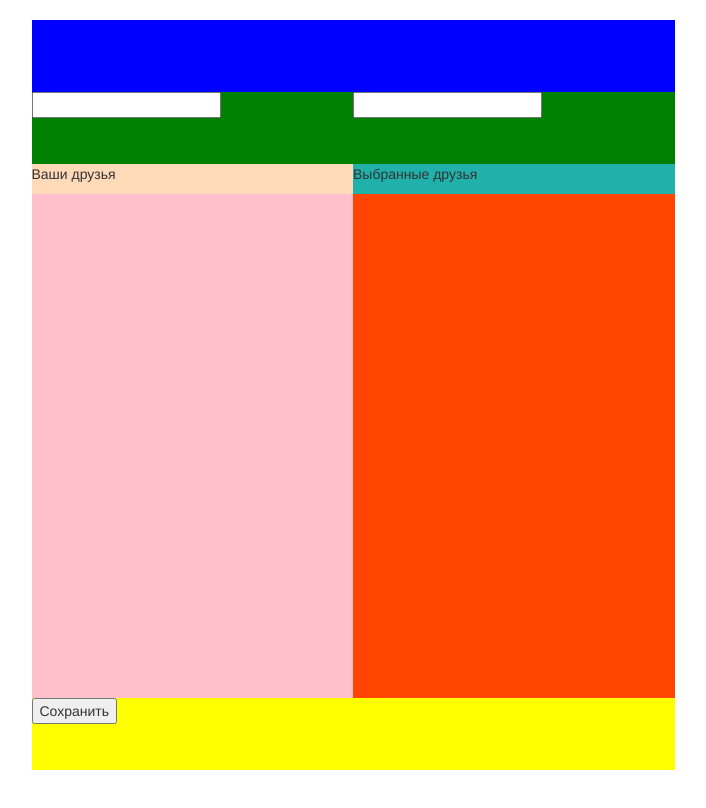
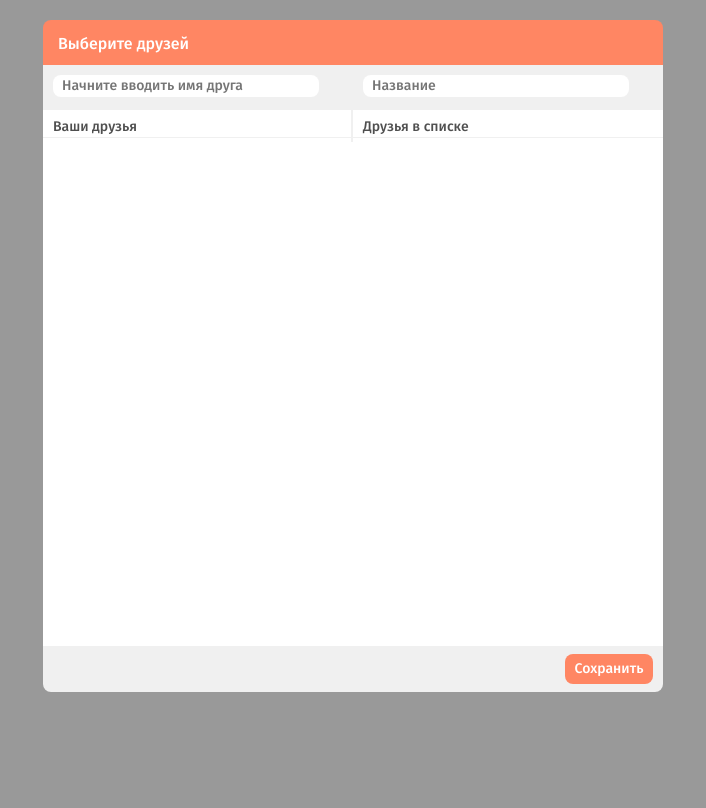
Before and after one commit to serking77/homeworks, a plain HTML site: page hm9/01/index.html in a window 1280 px wide. Shown: the whole page, without its empty margins (287-993 px from the left). Drawn offline with nearby package versions, Linux system fonts and the light colour scheme.

Commit message:
Оформлена страница

```diff
--- a/hm9/01/index.html
+++ b/hm9/01/index.html
@@ -6,22 +6,23 @@
     <title>Document</title>
     <link rel="stylesheet" href="https://maxcdn.bootstrapcdn.com/bootstrap/3.3.7/css/bootstrap.min.css" integrity="sha384-BVYiiSIFeK1dGmJRAkycuHAHRg32OmUcww7on3RYdg4Va+PmSTsz/K68vbdEjh4u" crossorigin="anonymous">
     <link rel="stylesheet" href="main.css">
+    <link href='https://fonts.googleapis.com/css?family=Fira+Sans:500&subset=latin,cyrillic' rel='stylesheet' type='text/css'>
     <script src="http://vk.com/js/api/openapi.js" type="text/javascript"></script>
     <script src="https://cdnjs.cloudflare.com/ajax/libs/handlebars.js/4.0.5/handlebars.min.js"></script>
 </head>
 
 <body>
     <div class="contfrends">
-        <div id="header"></div>
+        <div id="header"><h3>Выберите друзей</h3></div>
         <div id="poisk">
-            <div id="poisk1"><input id="input1" type="text" size="20"></div>
-            <div id="poisk2"><input id="input2" type="text" size="20"></div>
+            <div id="poisk1"><input id="input1" type="text" size="30" placeholder="  Начните вводить имя друга"></div>
+            <div id="poisk2"><input id="input2" type="text" size="30" placeholder="  Название"></div>
         </div>
         <div id="titlefrends">
-            <p style="background-color: #FFDAB9; ">Ваши друзья</p>
+            <p>Ваши друзья</p>
         </div>
         <div id="titlemyfrends">
-            <p style="background-color: ##20B2AA; ">Выбранные друзья</p>
+            <p>Друзья в списке</p>
         </div>
         <div style="clear: both;"></div>
         <div id="main">
--- a/hm9/01/main.css
+++ b/hm9/01/main.css
@@ -2,35 +2,60 @@ html,
 body {
     height: 100%;
     width: 100%;
+    font-family: 'Fira Sans', sans-serif;
+    background-color: #999999;
+}
+
+::-webkit-scrollbar {
+    width: 8px;
+    /* 1 - вертикальный скроллбар */
+}
+
+::-webkit-scrollbar-track-piece {
+    background: #fff;
+    /* 4 – видимая часть трека */
+}
+
+::-webkit-scrollbar-thumb {
+    background: #F0F0F0;
+    border-radius: 2px;
+    height: 50px;
 }
 
 .contfrends {
     height: 90%;
-    background-color: red;
-    width: 643px;
+    width: 620px;
     margin: 20px auto;
+    border-radius: 8px 2;
 }
 
 #header {
-    height: 10%;
-    background-color: blue;
+    height: 45px;
+    background-color: #FF8663;
+    border-radius: 8px 8px 0 0;
+}
+
+h3 {
+    font-size: 16px;
+    font-weight: normal;
+    color: #fff;
+    margin: 0 0;
+    padding: 15px;
 }
 
 #poisk {
-    height: 10%;
-    background-color: green;
+    height: 45px;
+    background-color: #F0F0F0;
 }
 
 #poisk1 {
-float: left;
-    background-color: green;
+    float: left;
     width: 50%;
 }
 
 #poisk2 {
     float: right;
     width: 50%;
-    background-color: green;
 }
 
 #main {
@@ -39,33 +64,44 @@ float: left;
 }
 
 #footer {
-    height: 10%;
-    background-color: yellow;
+    height: 46px;
+    background-color: #F0F0F0;
+    border-radius: 0 0 8px 8px;
 }
 
 #titlefrends {
-    background-color: #FFDAB9;
     float: left;
-    width: 50%;
+    width: 310px;
+    border-right: 2px solid #F0F0F0;
+    background-color: #fff;
+    height: 32px;
 }
 
 #titlemyfrends {
-    background-color: #20B2AA;
     float: right;
-    width: 50%;
+    width: 310px;
+    background-color: #fff;
+    height: 32px;
+}
+
+#titlefrends p,
+#titlemyfrends p {
+    border-bottom: 1px solid #F0F0F0;
+    color: #4F4F4F;
+    font-weight: normal;
+    padding-left: 10px;
+    padding-top: 7px;
 }
 
 #left {
-    width: 50%;
-    background-color: pink;
+    width: 310px;
     float: left;
     height: 100%;
     overflow: auto;
 }
 
 #right {
-    width: 50%;
-    background-color: #FF4500;
+    width: 310px;
     float: right;
     height: 100%;
     overflow: auto;
@@ -82,9 +118,8 @@ li {
 
 .iteminfo {
     float: left;
-    background-color: #D2691E;
     margin: 5px;
-    width: 300px;
+    width: 290px;
     height: 60px;
     cursor: pointer;
 }
@@ -92,7 +127,6 @@ li {
 .hidden {
     display: none;
 }
-
 
 .photo {
     width: 50px;
@@ -103,11 +137,8 @@ li {
 }
 
 .add {
-    width: 30px;
-    height: 30px;
-    margin-top: 15px;
-    margin-bottom: 15px;
-    margin-right: 10px;
+    margin-top: 20px;
+    margin-right: 20px;
 }
 
 .fio {
@@ -117,4 +148,27 @@ li {
 .mobile_div {
     position: absolute;
     cursor: move;
+    border-right: 1px solid #F0F0F0;
+    background-color: #F0F0F0;
 }
+
+#button {
+    color: #fff;
+    background-color: #FF8663;
+    border-radius: 8px;
+    border: 0px ;
+    font-size: 14px;
+    width: 88px;
+    height: 30px;
+    float:right;
+    margin-right: 10px;
+    margin-top: 8px;
+}
+
+#input1, #input2 {
+    border-radius: 8px;
+    border: 0px ;
+    margin-top: 10px;
+    margin-left: 10px;
+
+}
```
Also changed, not shown: hm9/01/img/add.png, hm9/01/img/remove.png.
